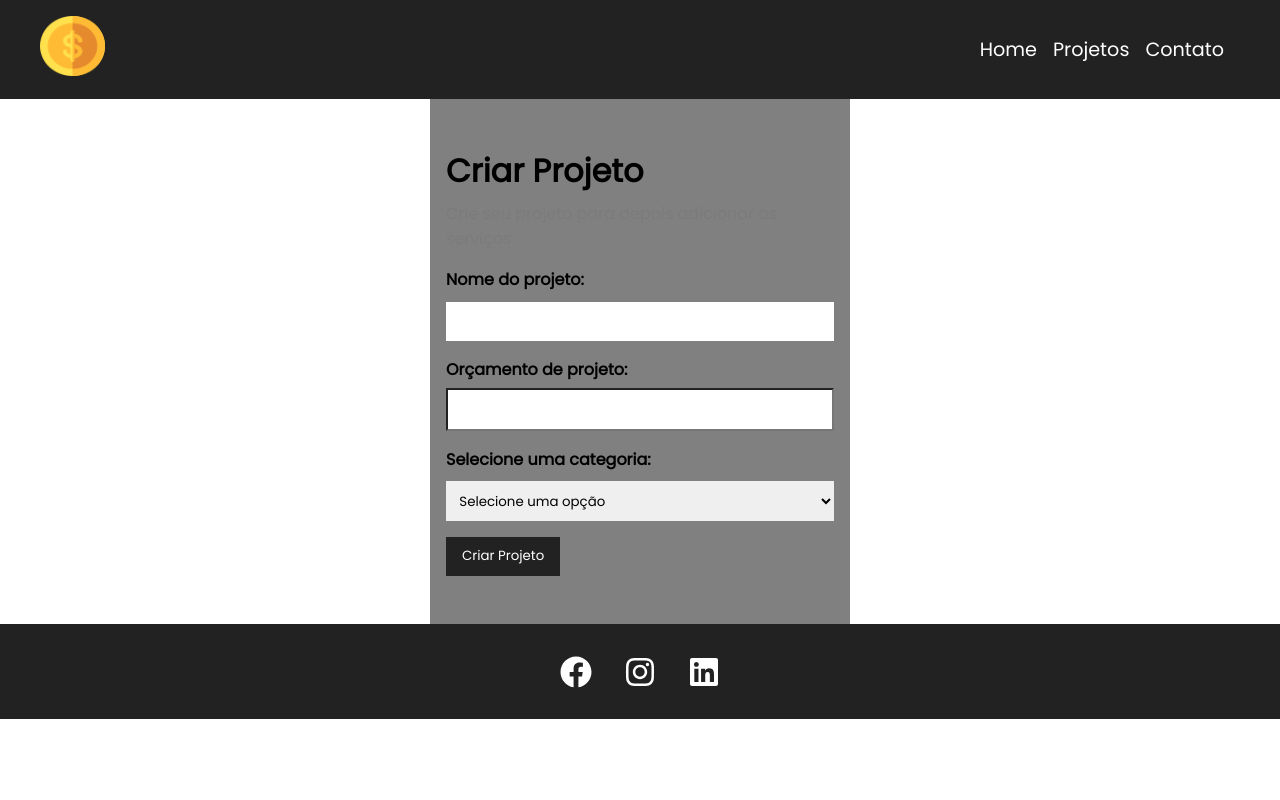
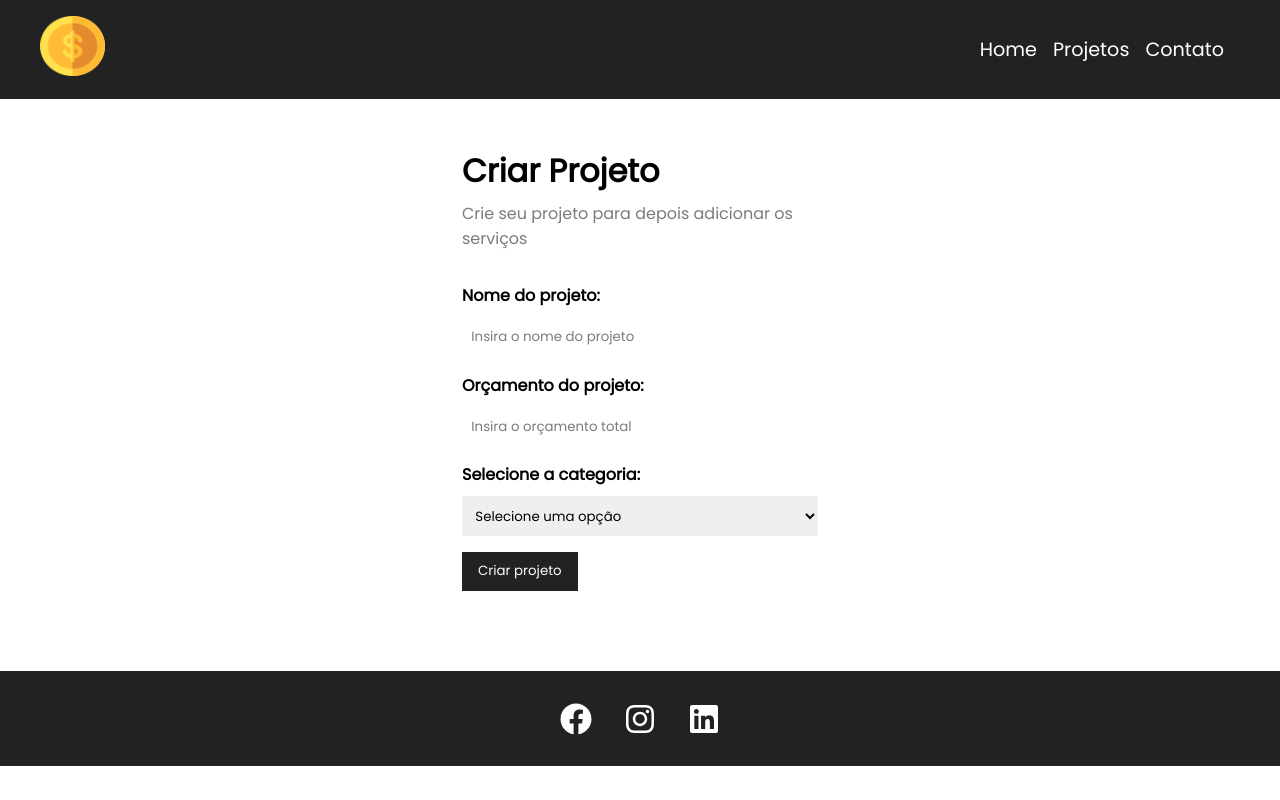
Before and after one commit to devpdro/cost-manager-project, a React (Create React App) app: page /NewProject in a window 1280 px wide. Built offline with nearby package versions, Linux system fonts and the light colour scheme.

Commit message:
feat: adding form component and finished page newproject

```diff
--- a/src/components/Form/Input.js
+++ b/src/components/Form/Input.js
@@ -1,10 +1,17 @@
 import styles from "../../styles/Input.module.css";
 
-function Input() {
+function Input({ type, text, name, placeholder, handleOnChange, value }) {
   return (
     <div className={styles.container}>
-      <label htmlFor="">Nome do projeto: </label>
-      <input type="text" name="" id="" />
+      <label htmlFor={name}>{text}:</label>
+      <input
+        type={type}
+        name={name}
+        id={name}
+        placeholder={placeholder}
+        onChange={handleOnChange}
+        value={value}
+      />
     </div>
   );
 }
--- a/src/components/Form/InputOrca.js
+++ /dev/null
@@ -1,12 +0,0 @@
-import styles from "../../styles/InputOrca.module.css";
-
-function Input() {
-  return (
-    <div className={styles.container}>
-      <label htmlFor="">Orçamento de projeto: </label>
-      <input type="text" name="" id="" />
-    </div>
-  );
-}
-
-export default Input;
--- a/src/components/Form/Select.js
+++ b/src/components/Form/Select.js
@@ -1,11 +1,17 @@
 import styles from "../../styles/Select.module.css";
 
-function Select() {
+function Select({ text, name, options, handleOnChange, value }) {
   return (
     <div className={styles.container}>
-      <label htmlFor="">Selecione uma categoria:</label>
-      <select>
+      <label htmlFor={name}>{text}:</label>
+      <select
+        name={name}
+        id={name}
+        onChange={handleOnChange}
+        value={value || ""}
+      >
         <option>Selecione uma opção</option>
+
       </select>
     </div>
   );
--- a/src/components/Form/Submit.js
+++ b/src/components/Form/Submit.js
@@ -1,11 +1,11 @@
 import styles from "../../styles/Submit.module.css";
 
-function SubmitButton() {
+function Submit({ text }) {
   return (
     <div>
-      <button className={styles.btn}>Criar Projeto</button>
+      <button className={styles.btn}>{text}</button>
     </div>
   );
 }
 
-export default SubmitButton;
+export default Submit;
--- /dev/null
+++ b/src/components/ProjectForm.js
@@ -0,0 +1,32 @@
+import styles from "../styles/ProjectForm.module.css";
+
+import Input from "../components/Form/Input";
+import Select from "../components/Form/Select";
+import Submit from "../components/Form/Submit";
+
+function ProjectForm({ btnText }) {
+  return (
+      <form className={styles.form}>
+      <Input
+        type="text"
+        text="Nome do projeto"
+        name="name"
+        placeholder="Insira o nome do projeto"
+
+      />
+      <Input
+        type="number"
+        text="Orçamento do projeto"
+        name="budget"
+        placeholder="Insira o orçamento total"
+      />
+      <Select
+        name="category_id"
+        text="Selecione a categoria"
+      />
+      <Submit text={btnText} />
+      </form>
+  );
+}
+
+export default ProjectForm;
--- a/src/pages/NewProject.js
+++ b/src/pages/NewProject.js
@@ -1,20 +1,12 @@
 import styles from "../styles/NewProject.module.css";
 
-import Input from "../components/Form/Input";
-import InputOrca from "../components/Form/InputOrca"
-import Select from "../components/Form/Select"
-import Submit from "../components/Form/Submit";
-
+import ProjectForm from "../components/ProjectForm";
 function NewProject() {
   return (
     <section className={styles.container}>
       <h1>Criar Projeto</h1>
       <p>Crie seu projeto para depois adicionar os serviços</p>
-      <Input />
-      <InputOrca />
-      <Select />
-      <Submit />
-
+      <ProjectForm btnText="Criar projeto" />
     </section>
   );
 }
--- a/src/styles/InputOrca.module.css
+++ /dev/null
@@ -1,20 +0,0 @@
-.container {
-  display: flex;
-  flex-direction: column;
-  margin-top: 1rem;
-  margin-bottom: 1em;
-}
-
-.container label {
-  margin-bottom: 0.4em;
-  font-weight: 700;
-}
-
-.container input {
-  padding: 0.7em;
-  border-radius: 0;
-}
-
-.container input::placeholder {
-  color: #7b7b7b;
-}
--- a/src/styles/NewProject.module.css
+++ b/src/styles/NewProject.module.css
@@ -1,8 +1,7 @@
 .container {
     width: 420px;
     margin: 0 auto;
-    padding: 3rem 1rem 3rem 1rem;
-    background-color: gray;
+    padding: 3rem 2rem 3rem 2rem;
 }
 
 .container h1 {
--- /dev/null
+++ b/src/styles/ProjectForm.module.css
@@ -0,0 +1,4 @@
+.form {
+  width: 100%;
+  margin: 2em 0;
+}
```
